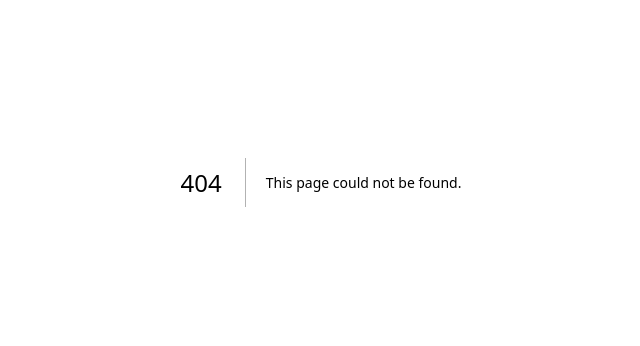
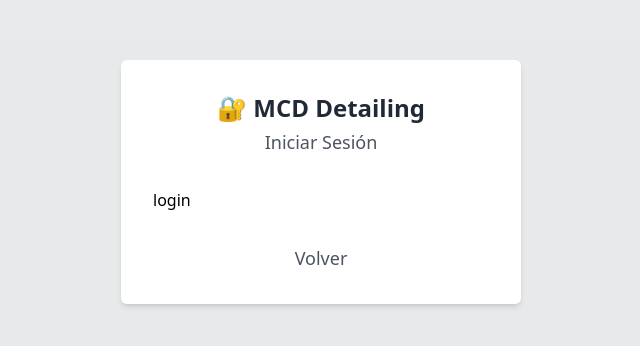
Before and after one commit to thecoderbutcher/crediflow, a Next.js app: page /login in a window 1280 px wide. Before the commit this address had no page. Shown: the part 218-564 px from the top of the page, without its empty margins (319-959 px from the left). Built offline with nearby package versions, Linux system fonts and the light colour scheme.

Commit message:
add auth base pages

```diff
--- /dev/null
+++ b/app/(auth)/(pages)/(components)/AuthCardWrapper.tsx
@@ -0,0 +1,28 @@
+import Link from "next/link"
+
+interface AuthCardWrapperProps {
+    children: React.ReactNode,
+    headerLabel: string,
+    backLabel: string,
+    backLink: string
+}
+
+
+const AuthCardWrapper = ({children, headerLabel, backLabel, backLink}: AuthCardWrapperProps) => {
+  return (
+    <div className="flex flex-col gap-4 space-y-4 w-[400px] shadow-md rounded-md bg-white p-8">
+        <header className="flex flex-col items-center gap-1">
+            <h2 className="text-2xl font-bold text-secondary">🔐 MCD Detailing</h2>
+            <p className="text-lg font-light text-secondary/80">{headerLabel}</p>
+        </header>
+        <main className="flex flex-col space-y-4">
+            {children}
+        </main>
+        <footer className="flex flex-col items-center">
+            <Link href={backLink} className="text-lg font-light text-secondary/80 ">{backLabel}</Link>
+        </footer>
+    </div>
+  )
+}
+
+export default AuthCardWrapper
--- /dev/null
+++ b/app/(auth)/(pages)/login/page.tsx
@@ -0,0 +1,11 @@
+import AuthCardWrapper from "../(components)/AuthCardWrapper"
+
+const page = () => {
+  return (
+    <AuthCardWrapper headerLabel="Iniciar Sesión" backLabel="Volver" backLink="/">
+        login
+    </AuthCardWrapper>
+  )
+}
+
+export default page
--- /dev/null
+++ b/app/(auth)/layout.tsx
@@ -0,0 +1,9 @@
+const AuthLayout = ({children}: {children: React.ReactNode}) => {
+    return (
+    <div className="flex flex-col items-center justify-center h-screen bg-secondary/10">
+        {children}
+    </div>
+    )
+}
+
+export default AuthLayout
--- a/app/(components)/Navbar.tsx
+++ b/app/(components)/Navbar.tsx
@@ -25,7 +25,7 @@ export default function ResponsiveNavbar() {
           <li><a href="#prestamos" className="hover:text-primary">Servicios</a></li>
           <li><a href="#clientes" className="hover:text-primary">Precios</a></li>
           <li><a href="#contacto" className="hover:text-primary">Contacto</a></li>
-          <li><a href="" className="block hover:text-primary">Login</a></li>
+          <li><Link href="/login" className="block hover:text-primary">Login</Link></li>
         </ul>
       </div>
 
@@ -36,7 +36,7 @@ export default function ResponsiveNavbar() {
           <li><a href="#prestamos" className="block hover:text-primary">Servicios</a></li>
           <li><a href="#clientes" className="block hover:text-primary">Precios</a></li>
           <li><a href="#contacto" className="block hover:text-primary">Contacto</a></li>
-          <li><a href="" className="block hover:text-primary">Login</a></li>
+          <li><Link href="/login" className="block hover:text-primary">Login</Link></li>
         </ul>
       )}
     </nav>
```
Also changed, not shown: package.json (+30 -13 lines), 1 other file (tests, documents, lock files or other folders).
